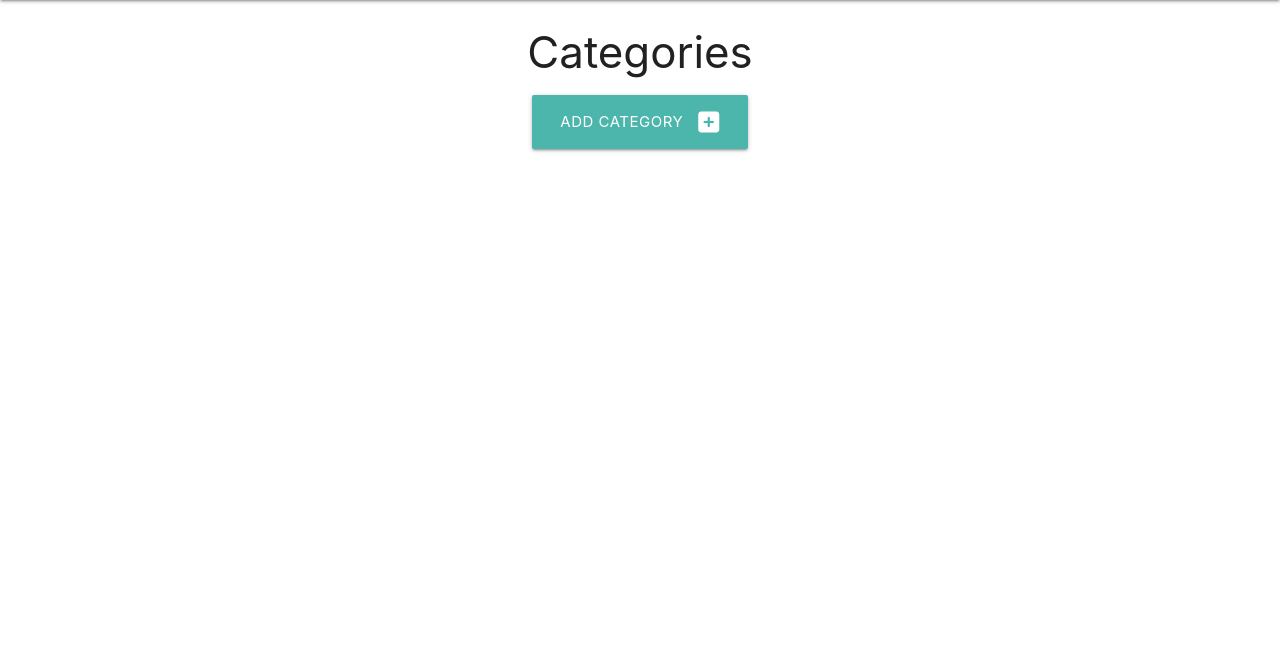
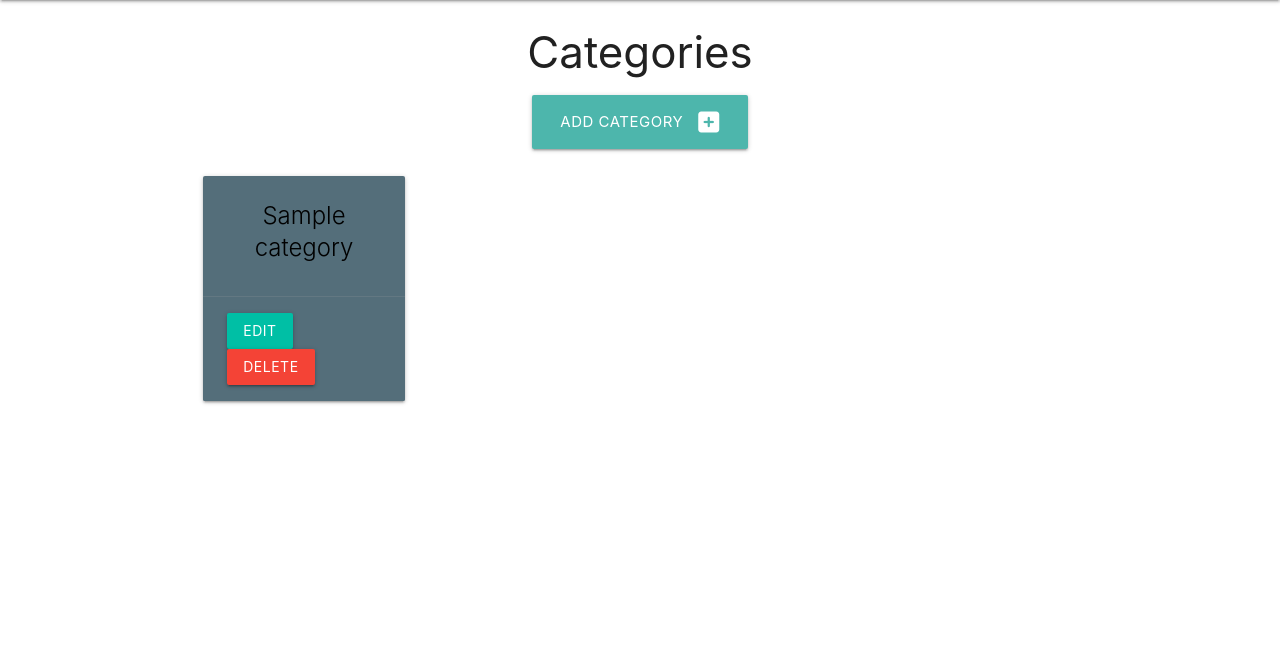
Before and after one commit to Piumi-Anuradha/Quick-And-Healthy-Meals, a Flask app: page /categories in a window 1280 px wide. Shown: the part 64-720 px from the top of the page. Run offline with Flask 2, Linux system fonts and the light colour scheme; tables that the repository leaves empty hold one stand-in row (values such as "Sample post").

Commit message:
update models.py

```diff
--- a/taskmanager/models.py
+++ b/taskmanager/models.py
@@ -4,7 +4,7 @@ from taskmanager import db
 class Category(db.Model):
     id = db.Column(db.Integer, primary_key=True)
     category_name = db.Column(db.String(25), unique=True, nullable=False)
-    task = db.relationship("Recipe", backref="category", cascade="all,delete",lazy=True)
+    tasks = db.relationship("Recipe", backref="category", cascade="all,delete",lazy=True)
 
     def __repr__(self):
         return self.category_name
--- a/taskmanager/routes.py
+++ b/taskmanager/routes.py
@@ -10,7 +10,8 @@ def home():
 
 @app.route("/categories")
 def categories():
-    return render_template("categories.html")
+    categories = list(Category.query.order_by(Category.category_name).all())
+    return render_template("categories.html",categories = categories)
 
 
 @app.route("/add_category", methods=["GET","POST"])
--- a/taskmanager/templates/categories.html
+++ b/taskmanager/templates/categories.html
@@ -13,5 +13,21 @@
 
 </div>
 
+<div class="row">
+    {% for category in categories %}
+    <div class="col s12 m6 l3">
+      <div class="card blue-grey darken-1">
+        <div class="card-content black-text">
+          <span class="card-title center-align">{{category.category_name}}</span>
+        </div>
+        <div class="card-action">
+          <a href="#" class="btn teal accent-4">Edit</a>
+          <a href="#" class="btn red">Delete</a>
+        </div>
+      </div>
+    </div>
+    {% endfor %}
+  </div>
+
 
 {% endblock %}
```
Also changed, not shown: 1 other file.
